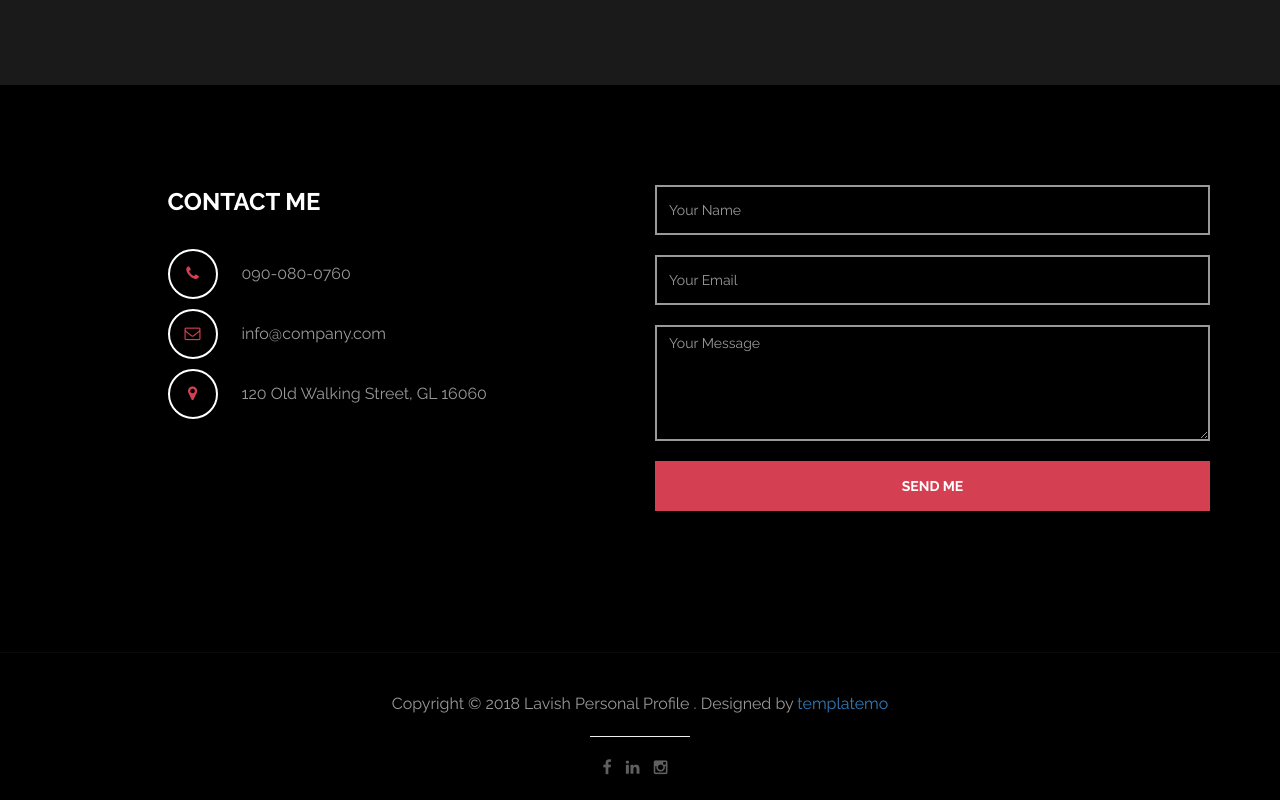
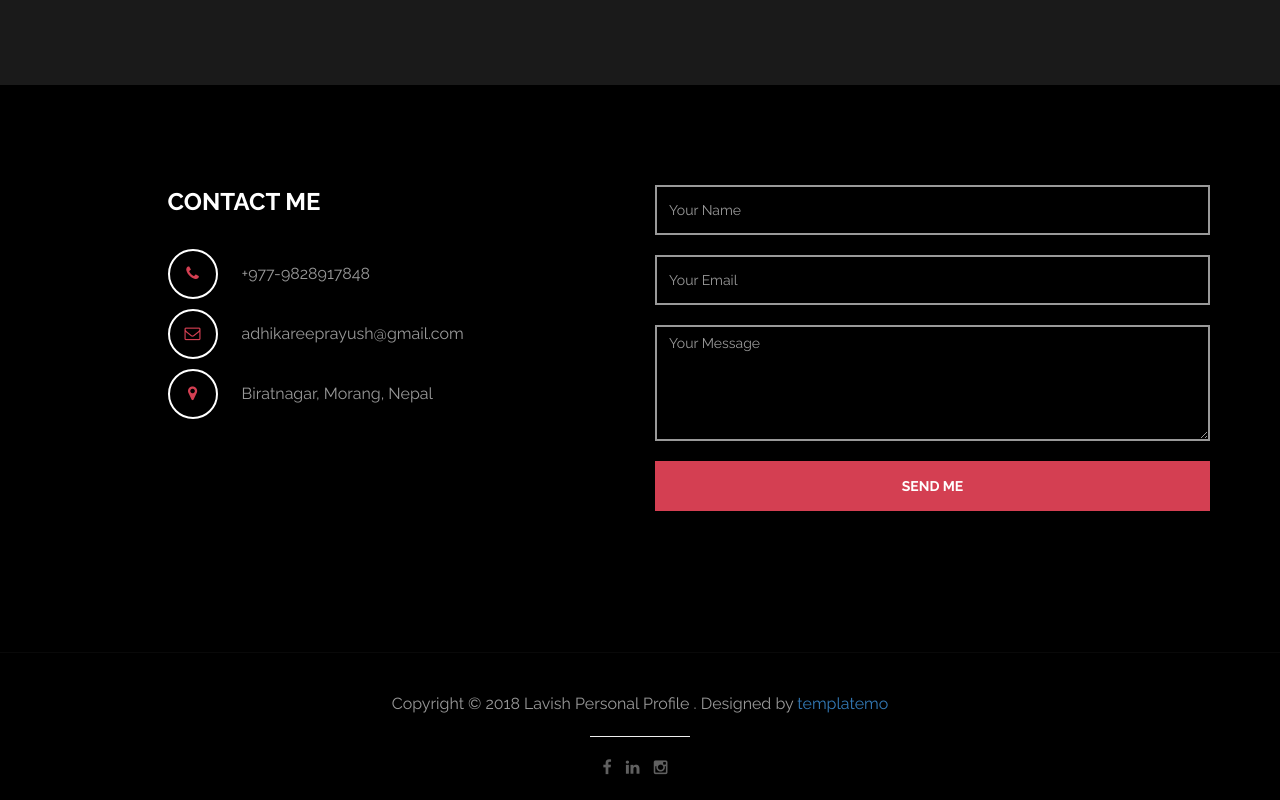
Before and after one commit to adhikareeprayush/portfolio1, a plain HTML site: page index.html in a window 1280 px wide. Shown: the part 2598-3398 px from the top of the page. Drawn offline with Linux system fonts and the light colour scheme.

Commit message:
Update index.html

```diff
--- a/index.html
+++ b/index.html
@@ -200,9 +200,9 @@
 					<div class="col-lg-5 col-lg-offset-1 col-md-6 wow fadeInUp" data-wow-delay="0.6s">
 						<address>
 							<p class="contact-title">CONTACT ME</p>
-							<p><i class="fa fa-phone"></i> 090-080-0760</p>
-							<p><i class="fa fa-envelope-o"></i> info@company.com</p>
-							<p><i class="fa fa-map-marker"></i> 120 Old Walking Street, GL 16060</p>
+							<p><i class="fa fa-phone"></i> +977-9828917848</p>
+							<p><i class="fa fa-envelope-o"></i> adhikareeprayush@gmail.com</p>
+							<p><i class="fa fa-map-marker"></i> Biratnagar, Morang, Nepal</p>
 						</address>
 					</div>
 					<div class="col-lg-6 col-md-6 col-xs-10 wow fadeInUp" data-wow-delay="0.6s">
```
